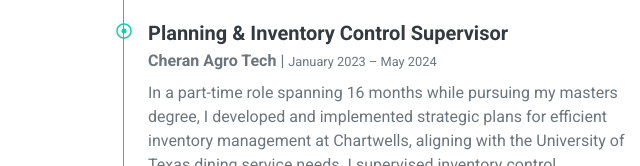
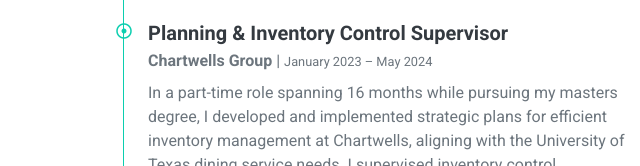
Before and after one commit to sraghul21/Raghul, a plain HTML site: page index.html in a window 1280 px wide. Shown: the part 2354-2520 px from the top of the page, 540-1180 px from the left. Drawn offline with nearby package versions, Linux system fonts and the light colour scheme.

Commit message:
Update index.html

```diff
--- a/index.html
+++ b/index.html
@@ -177,7 +177,7 @@
                         <div class="position-relative mb-4">
                             <i class="far fa-dot-circle text-primary position-absolute" style="top: 2px; left: -32px;"></i>
                             <h5 class="font-weight-bold mb-1">Planning & Inventory Control Supervisor</h5>
-                            <p class="mb-2"><strong>Cheran Agro Tech</strong> | <small>January 2023 – May 2024</small></p>
+                            <p class="mb-2"><strong>Chartwells Group</strong> | <small>January 2023 – May 2024</small></p>
                             <p>In a part-time role spanning 16 months while pursuing my masters degree, I developed and implemented strategic plans for efficient inventory management at Chartwells, aligning with the University of Texas dining service needs. I supervised inventory control, encompassing forecasting, procurement, and distribution, ensuring cost-effective and efficient operations. Leading and mentoring inventory coordinators and support staff, I promoted accountability, collaboration, and continuous improvement. I ensured adherence to food safety and storage standards, generating regular reports and analytics to optimize inventory levels and processes, thereby enhancing overall efficiency and effectiveness.</p>
                         </div>
                         <div class="position-relative mb-4">
```
